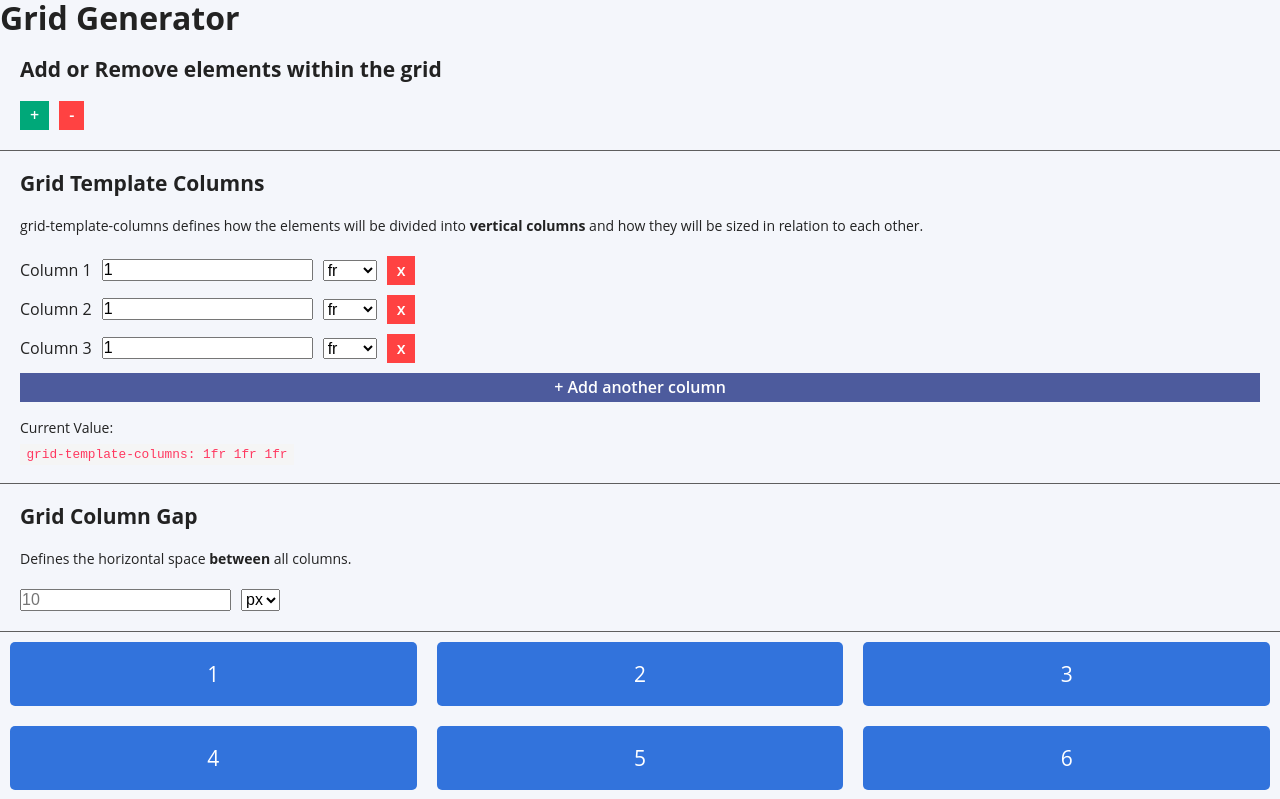
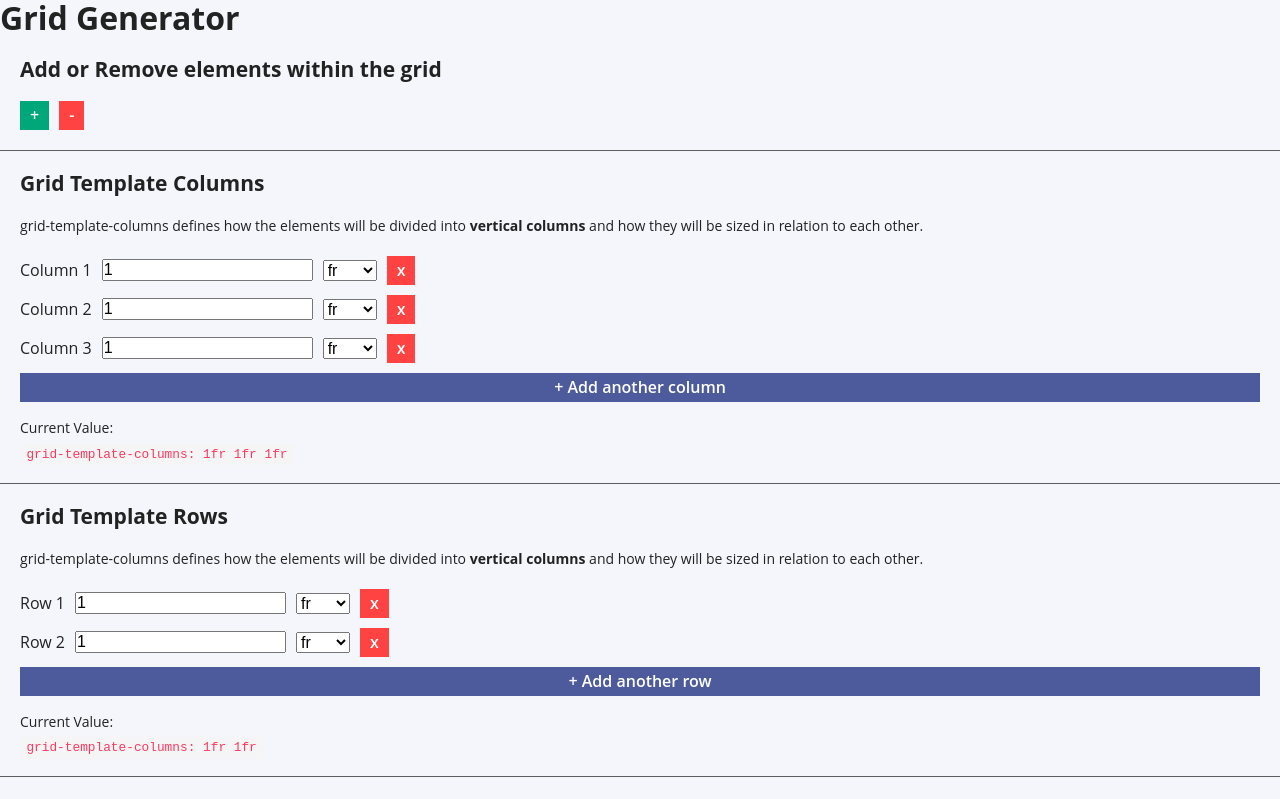
Before and after one commit to sugarrobert/grid-generator, a React app: page / in a window 1280 px wide. Shown: the top 799 px of the page. Built offline with nearby package versions, Linux system fonts and the light colour scheme.

Commit message:
refactoring column logic for updating state and style so it can be reused for updating row state and style

```diff
--- a/src/components/App.js
+++ b/src/components/App.js
@@ -5,12 +5,13 @@ import {nanoid} from "nanoid";
 function App() {
     const [gridList, setGridList] = useState([]);
     const [gridItems, setGridItems] = useState(9);
+    const [templateColumns, setTemplateColumns] = useState(3);
     const [templateColumnsList, setTemplateColumnsList] = useState([]);
-    const [templateColumns, setTemplateColumns] = useState(3);
-    const [templateRows, setTemplateRows] = useState([]);
+    const [templateRows, setTemplateRows] = useState(2);
+    const [templateRowsList, setTemplateRowsList] = useState([]);
     const [gridListStyle, setGridListStyle] = useState({
         gridTemplateColumns: "1fr 1fr 1fr",
-        gridTemplateRows: "auto",
+        gridTemplateRows: "1fr 1fr",
         gap: "20px",
         placeItems: "stretch"
     });
@@ -45,11 +46,25 @@ function App() {
             }
         }
 
-    }, [templateColumns])
+        if (templateRowsList.length === 0) {
+            setTemplateRowsList([]);
+
+            for (let i = 0; i < templateRows; i++) {
+                const newItem = createNewTemplateItem();
+
+                setTemplateRowsList(prevRowList => ([
+                    ...prevRowList,
+                    newItem
+                ]));
+            }
+        }
+
+    }, [templateColumns, templateRows])
 
     useEffect(() => {
-        updateListStyle();
-    }, [templateColumnsList])
+        updateListStyle(templateColumnsList, "gridTemplateColumns");
+        updateListStyle(templateRowsList, "gridTemplateRows");
+    }, [templateColumnsList, templateRowsList])
 
     const createNewTemplateItem = () => {
         const id = nanoid();
@@ -78,30 +93,38 @@ function App() {
         setGridItems(gridItems - 1)
     }
 
-    const onValueChange = (event) => {
-        const parent = event.target.parentElement.id;
-        const elementName = event.target.nodeName;
-        const { value } = event.target
+    const onValueChange = (e, templateList, setTemplateList) => {
+        const parent = e.target.parentElement.id;
+        const elementName = e.target.nodeName;
+        const { value } = e.target
 
-        const updateValue = templateColumnsList.map(columnListItem => {
+        const updateValue = templateList.map(listItem => {
             if (elementName === "INPUT") {
-                if (parent === columnListItem.id) {
-                    columnListItem.input.value = value;
+                if (parent === listItem.id) {
+                    listItem.input.value = value;
                 }
             } else if (elementName === "SELECT") {
-                if (parent === columnListItem.id) {
-                    columnListItem.options.selected = value;
+                if (parent === listItem.id) {
+                    listItem.options.selected = value;
                 }
             }
 
-            return columnListItem;
+            return listItem;
         })
 
-        setTemplateColumnsList(updateValue);
+        setTemplateList(updateValue);
     }
 
-    const updateListStyle = () => {
-        const columnStyle = templateColumnsList.map(style => {
+    const onColumnValueChange = (e) => {
+        onValueChange(e, templateColumnsList, setTemplateColumnsList)
+    }
+
+    const onRowsValueChange = (e) => {
+        onValueChange(e, templateRowsList, setTemplateRowsList)
+    }
+
+    const updateListStyle = (templateList, updateStyle) => {
+        const columnStyle = templateList.map(style => {
             const input = style.input.value;
             const option = style.options.selected;
             let newValue;
@@ -115,33 +138,49 @@ function App() {
             return newValue;
         })
 
-        const newColumnStyle = columnStyle.join(" ");
+        const newStyle = columnStyle.join(" ");
 
         setGridListStyle(prevStyle => ({
             ...prevStyle,
-            gridTemplateColumns: newColumnStyle
+            [updateStyle]: newStyle
         }));
     }
 
-    const updateGridTemplate = () => {
-        setTemplateColumns(templateColumns + 1);
+    const updateGridTemplate = (templateNum, setTemplateNum, setTemplateList) => {
+        setTemplateNum(templateNum + 1);
         const newItem = createNewTemplateItem();
 
-        setTemplateColumnsList(prevColumnList => ([
-            ...prevColumnList,
+        setTemplateList(prevList => ([
+            ...prevList,
             newItem
         ]));
     }
 
-    const deleteGridTemplate = (e) => {
+    const updateGridColumnTemplate = () => {
+        updateGridTemplate(templateColumns, setTemplateColumns, setTemplateColumnsList);
+    }
+
+    const updateGridRowTemplate = () => {
+        updateGridTemplate(templateRows, setTemplateRows, setTemplateRowsList);
+    }
+
+    const deleteGridTemplate = (e, templateNum, setTemplateNum, templateList, setTemplateList) => {
         const btnId = e.target.dataset.id;
 
-        const newColumnList = templateColumnsList.filter(listItem => {
-            setTemplateColumns(templateColumns - 1);
+        const newColumnList = templateList.filter(listItem => {
+            setTemplateNum(templateNum - 1);
             return listItem.id !== btnId;
         })
 
-        setTemplateColumnsList(newColumnList);
+        setTemplateList(newColumnList);
+    }
+
+    const deleteGridColumn = (e) => {
+        deleteGridTemplate(e, templateColumns, setTemplateColumns, templateColumnsList, setTemplateColumnsList)
+    }
+
+    const deleteGridRow = (e) => {
+        deleteGridTemplate(e, templateRows, setTemplateRows, templateRowsList, setTemplateRowsList)
     }
 
     const setAllGridItems = gridList.map((gridItem, index) => (
@@ -158,11 +197,27 @@ function App() {
             key={columnItem.id}
             id={columnItem.id}
             index={index}
+            name={"Column"}
             value={columnItem.value}
             input={columnItem.input}
             options={columnItem.options}
-            onValueChange={onValueChange}
-            deleteGridTemplate={deleteGridTemplate}
+            onValueChange={onColumnValueChange}
+            deleteGridTemplate={deleteGridColumn}
+        />
+        )
+    )
+
+    const setAllRowsItems = templateRowsList.map((rowItem, index) => (
+        <ControlsListItem
+            key={rowItem.id}
+            id={rowItem.id}
+            index={index}
+            name={"Row"}
+            value={rowItem.value}
+            input={rowItem.input}
+            options={rowItem.options}
+            onValueChange={onRowsValueChange}
+            deleteGridTemplate={deleteGridRow}
         />
         )
     )
@@ -182,13 +237,27 @@ function App() {
                 <p className="control-field__description">grid-template-columns defines how the elements will be divided into <strong>vertical columns</strong> and how they will be sized in relation to each other.</p>
                 <div className="controls__list__container">
                     {setAllColumnsItems}
-                    <button className="action primary" onClick={updateGridTemplate}>
+                    <button className="action primary" onClick={updateGridColumnTemplate}>
                         <span>+ Add another column</span>
                     </button>
                 </div>
                 <div className="control-field__current-value">
                     <p className="control-field__current-value__label">Current Value:</p>
                     <code>grid-template-columns: {gridListStyle.gridTemplateColumns}</code>
+                </div>
+            </section>
+            <section className="control-field__section">
+                <h2 className="control-field__title">Grid Template Rows</h2>
+                <p className="control-field__description">grid-template-columns defines how the elements will be divided into <strong>vertical columns</strong> and how they will be sized in relation to each other.</p>
+                <div className="controls__list__container">
+                    {setAllRowsItems}
+                    <button className="action primary" onClick={updateGridRowTemplate}>
+                        <span>+ Add another row</span>
+                    </button>
+                </div>
+                <div className="control-field__current-value">
+                    <p className="control-field__current-value__label">Current Value:</p>
+                    <code>grid-template-columns: {gridListStyle.gridTemplateRows}</code>
                 </div>
             </section>
             <section className="control-field__section">
--- a/src/components/ControlsListItem.js
+++ b/src/components/ControlsListItem.js
@@ -5,8 +5,8 @@ function ControlsListItem(props) {
     return (
         <div className="controls__list__item" id={props.id}>
             <span className="control__text">
-                {`Column ${props.index + 1}`}
-                </span>
+                {`${props.name} ${props.index + 1}`}
+            </span>
             <label htmlFor={props.input.id} className="no-display">{`Grid Template ${props.name} amount`}</label>
             <input id={props.input.id}
                 placeholder="1"
```
